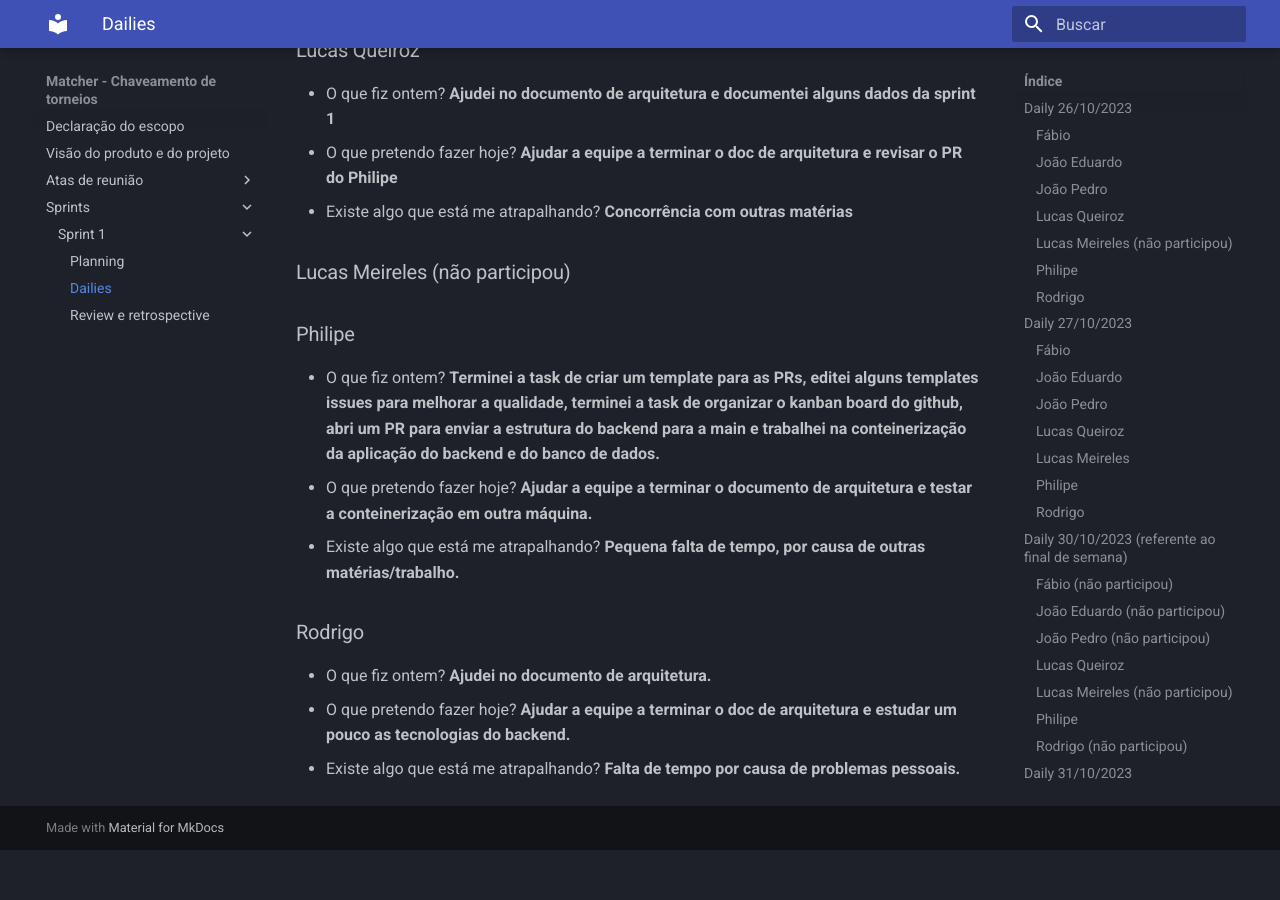
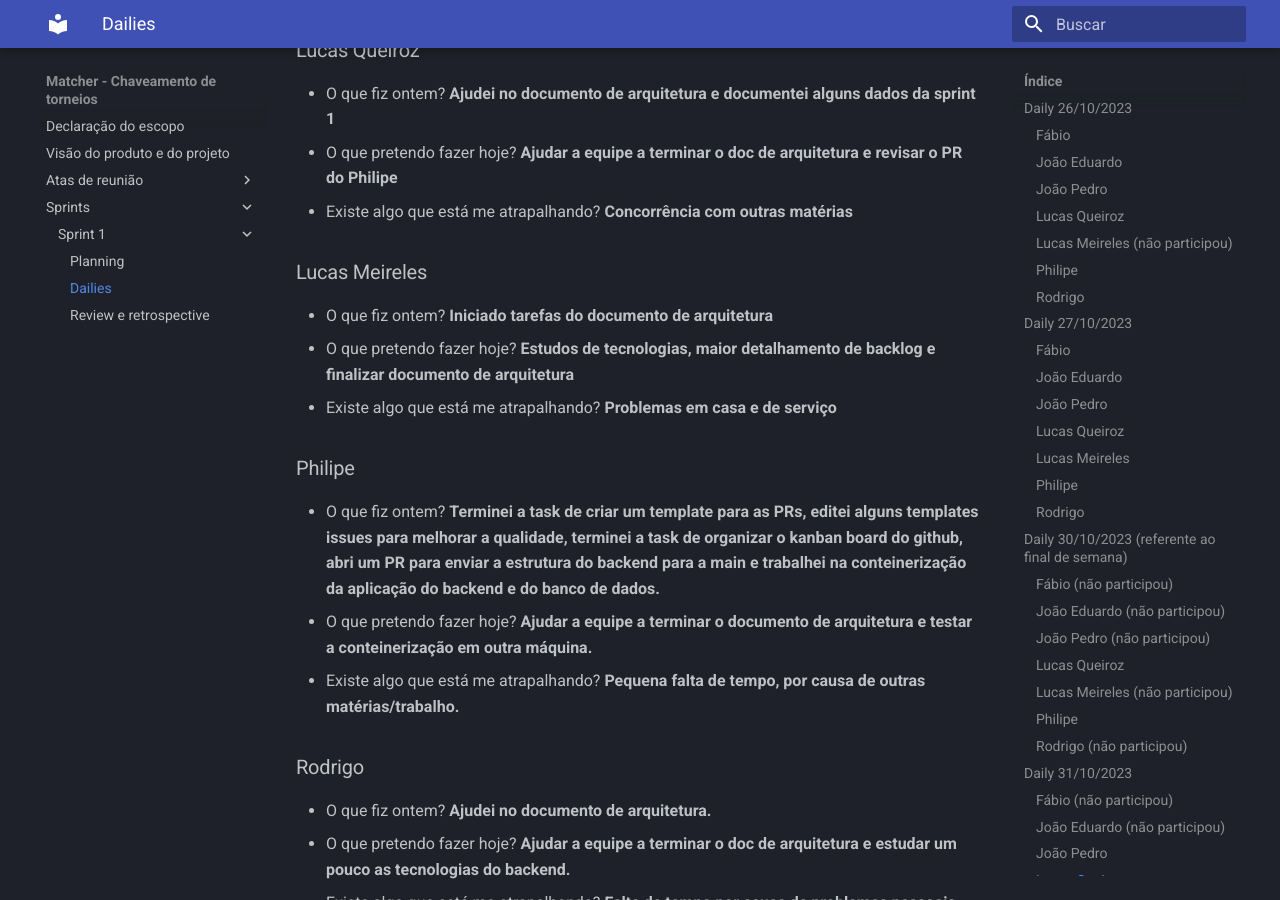
Before and after one commit to FGA0138-MDS-Ajax/2023-2-SIRIUS, an MkDocs documentation site: the page built from docs/sprints/sprint-1/s1-dailies.md, in a window 1280 px wide and 900 px high, scrolled down 4139 px. Built offline with MkDocs 1.6.1 and Material for MkDocs 9.7.7, drawn with Linux system fonts in a browser that asks for light colours; before the commit the page ends 4989 px from its top, so only the background shows below that.

Commit message:
(#21): adição de dados da daily pro lucas meireles

```diff
--- a/docs/sprints/sprint-1/s1-dailies.md
+++ b/docs/sprints/sprint-1/s1-dailies.md
@@ -123,7 +123,11 @@
 - O que pretendo fazer hoje? **Ajudar a equipe a terminar o doc de arquitetura e revisar o PR do Philipe**
 - Existe algo que está me atrapalhando? **Concorrência com outras matérias**
 
-### Lucas Meireles (não participou)
+### Lucas Meireles
+
+- O que fiz ontem? **Iniciado tarefas do documento de arquitetura**
+- O que pretendo fazer hoje? **Estudos de tecnologias, maior detalhamento de backlog e finalizar documento de arquitetura**
+- Existe algo que está me atrapalhando? **Problemas em casa e de serviço**
 
 ### Philipe
 
```
